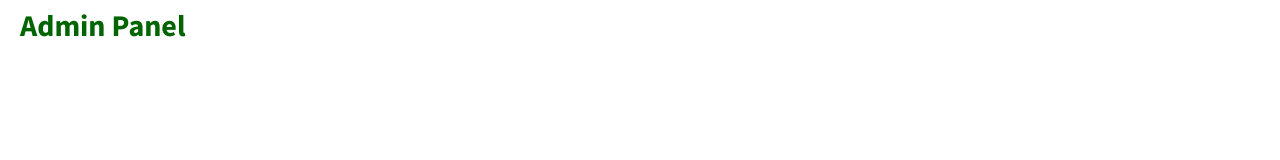
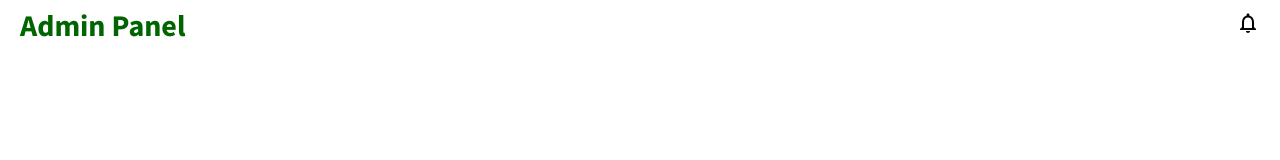
Before and after one commit to PJMantoss/admin_panel, a React (Create React App) app: page / in a window 1280 px wide. Shown: the top 160 px of the page. Built offline with nearby package versions, Linux system fonts and the light colour scheme.

Commit message:
update TopBar component

```diff
--- a/src/components/topbar/TopBar.js
+++ b/src/components/topbar/TopBar.js
@@ -1,4 +1,5 @@
 import React from 'react';
+import {NotificationsNone} from '@mui/icons-material';
 
 import './TopBar.css';
 
@@ -10,7 +11,9 @@ function TopBar() {
                 <span className='logo'>Admin Panel</span>
             </div>
             <div className='topright'>
-                <div className='topbarIcons'></div>
+                <div className='topbarIcons'>
+                    <NotificationsNone />
+                </div>
             </div>
         </div>
     </div>
```
